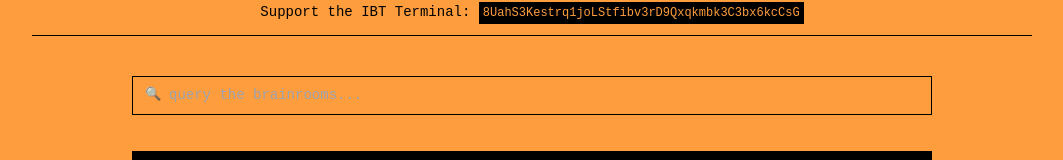
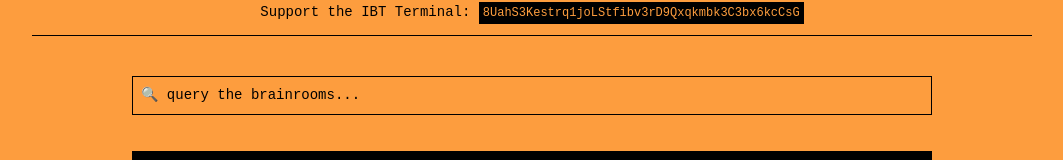
Before and after one commit to bug4/IBT, a React (Create React App) app: page / in a window 1280 px wide. Shown: the part 553-713 px from the top of the page, without its empty margins (108-1171 px from the left). Built offline with nearby package versions, Linux system fonts and the light colour scheme.

Commit message:
Ready for deployment

```diff
--- a/src/components/InfiniteBonkThoughts.js
+++ b/src/components/InfiniteBonkThoughts.js
@@ -491,35 +491,22 @@ const InfiniteBonkThoughts = () => {
 
       {/* Search Bar */}
 <div style={{ width: '100%', maxWidth: '800px', margin: '24px auto' }}>
-        <div style={{ position: 'relative', border: '1px solid #000' }}>
-          <div style={{
-            position: 'absolute',
-            top: '0',
-            bottom: '0',
-            left: '12px',
-            display: 'flex',
-            alignItems: 'center',
-            pointerEvents: 'none'
-          }}>
-            🔍
-          </div>
-          <input
-            ref={searchInputRef}
-            type="text"
+  <button
     style={{
       width: '100%',
-              padding: '8px 8px 8px 36px',
+      padding: '8px',
       backgroundColor: 'transparent',
-              border: 'none',
+      border: '1px solid #000',
       color: 'black',
       fontFamily: 'monospace',
       fontSize: '14px',
-              outline: 'none'
+      textAlign: 'left',
+      cursor: 'pointer'
     }}
-            placeholder="query the brainrooms..."
-            onKeyDown={handleSearchKeyDown}
-          />
-        </div>
+    onClick={activateTerminal}
+  >
+    🔍 query the brainrooms...
+  </button>
 </div>
 
       {/* Special button */}
```
Lines whose indentation alone changed are shown as unchanged.
